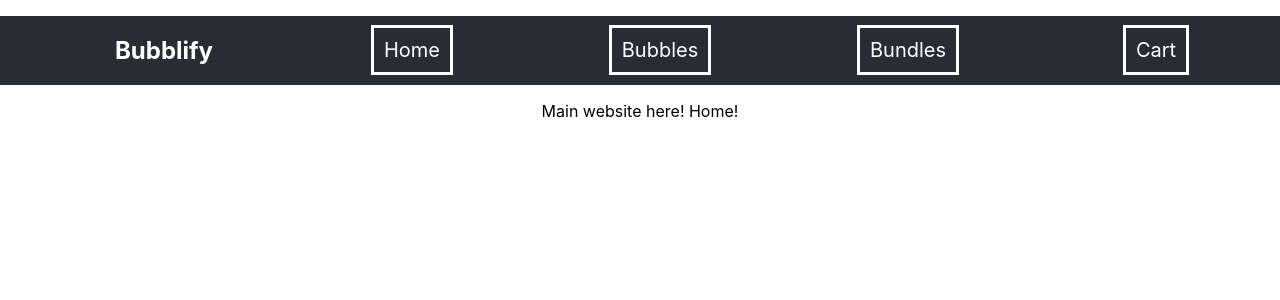
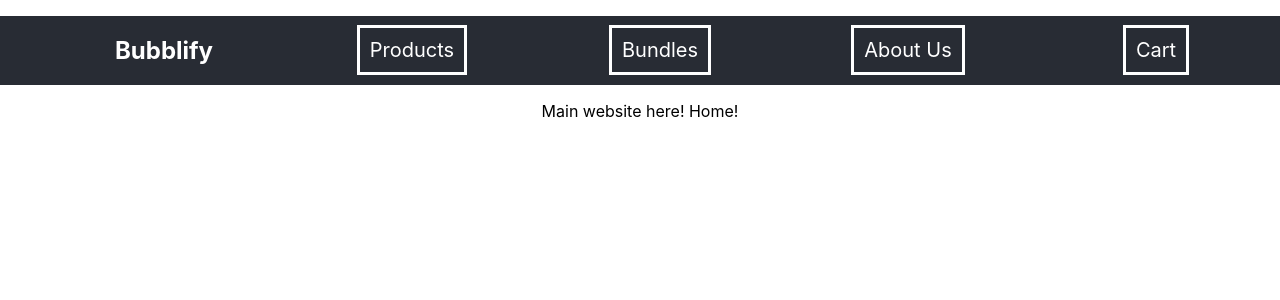
Before and after one commit to Daddara/Bubblify, a React (Create React App) app: page / in a window 1280 px wide. Shown: the top 300 px of the page. Built offline with nearby package versions, Linux system fonts and the light colour scheme; no server answers.

Commit message:
fixing names in navbar

```diff
--- a/src/components/NavLinks/index.js
+++ b/src/components/NavLinks/index.js
@@ -10,9 +10,9 @@ const NavLinks = () => {
             <NavLink
                 className="navbar-item"
                 activeClassName="is-active"
-                to="/"
+                to="/bubbles"
                 exact>
-            Home
+            Products
             </NavLink>
             {/* <a href="#">Home</a> */}
         </li>
@@ -22,7 +22,7 @@ const NavLinks = () => {
                 // activeClassName="is-active"
                 to="/"
                 exact>
-                Bubbles
+                Bundles
             </NavLink>
         </li>
         <li>
@@ -31,7 +31,7 @@ const NavLinks = () => {
                 // activeClassName="is-active"
                 to="/"
                 exact>
-                Bundles
+                About Us
             </NavLink>
         </li>
         <li>
```
